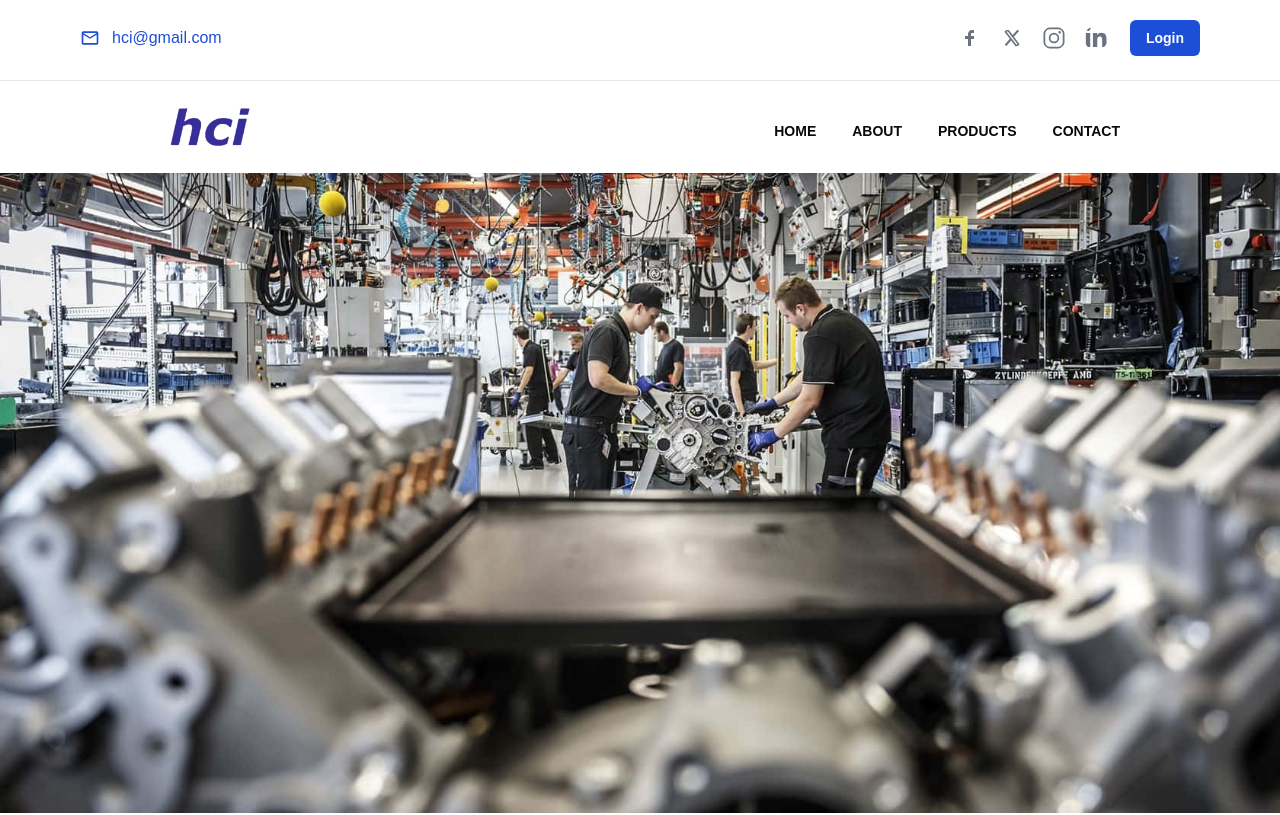
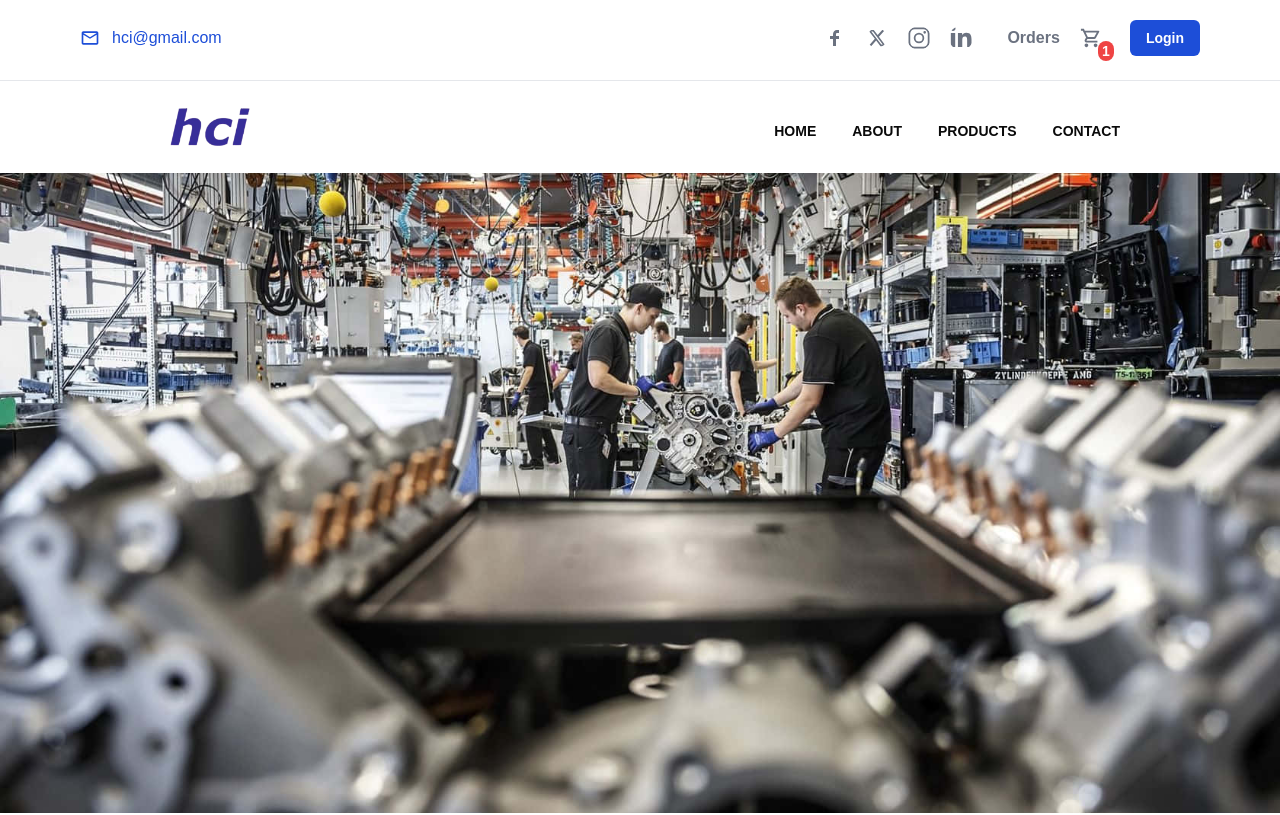
Before and after one commit to aryann1712/hci-coils-latest1, a Next.js app: page / in a window 1280 px wide. Shown: the top 815 px of the page. Built offline with nearby package versions, Linux system fonts and the light colour scheme; no server answers.

Commit message:
work on the cart page

```diff
--- a/src/components/Navbar.tsx
+++ b/src/components/Navbar.tsx
@@ -1,7 +1,7 @@
 "use client";
 
 import { MdOutlineMailOutline } from "react-icons/md";
-
+import { MdOutlineShoppingCart } from "react-icons/md";
 import React from "react";
 import { FaLinkedinIn } from "react-icons/fa";
 import { FaXTwitter } from "react-icons/fa6";
@@ -37,7 +37,8 @@ const Navbar: React.FC<NavbarProps> = ({ user }) => {
           <h3>{process.env.NEXT_PUBLIC_CLIENT_EMAIL}</h3>
         </a>
 
-        {/* social and login */}
+
+        {/* card and order and social and login */}
         <div className="flex gap-3 text-gray-500 items-center">
           <a
             href={process.env.NEXT_PUBLIC_FACEBOOK_LINK}
@@ -72,6 +73,18 @@ const Navbar: React.FC<NavbarProps> = ({ user }) => {
             <FaLinkedinIn className="h-7 w-7  cursor-pointer hover:text-white hover:bg-blue-500 rounded-full p-[2px]" />
           </a>
 
+          <div className=" ml-5">
+            <Link href={"/orders"}><h4 className="font-semibold hover:text-red-500">Orders</h4></Link>
+          </div>
+
+
+          <div className="relative mx-2">
+            <Link href={"/cart"}>
+              <MdOutlineShoppingCart className="font-bold text-[22px] cursor-pointer hover:text-red-500 relative" />
+              <p className="absolute -bottom-3 -right-3 rounded-full text-sm  text-center font-semibold text-white bg-red-500 h-5 px-[4px] pb-[10px]">1</p>
+            </Link>
+          </div>
+
           <div className="ml-2 px-4 py-2 bg-blue-700 text-white rounded-md text-sm font-semibold  cursor-pointer">
             <Link href={"/auth/signin"}><h4>Login</h4></Link>
           </div>
```
